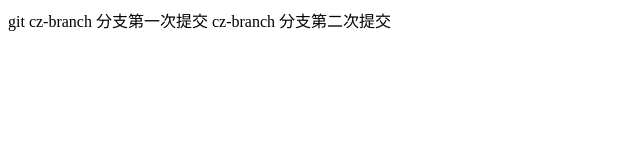
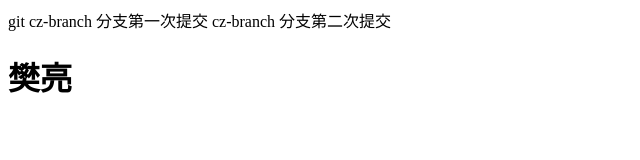
Before and after one commit to chenzhe0813/webTest, a plain HTML site: page src/index.html in a window 1280 px wide. Shown: the whole page, without its empty margins (0-640 px from the left). Drawn offline with Linux system fonts and the light colour scheme.

Commit message:
commited by 樊亮

```diff
--- a/src/index.html
+++ b/src/index.html
@@ -10,6 +10,9 @@
 
       cz-branch 分支第一次提交
       cz-branch 分支第二次提交
+
+
+      <h1>樊亮</h1>
     </div>
   </body>
 </html>
```
